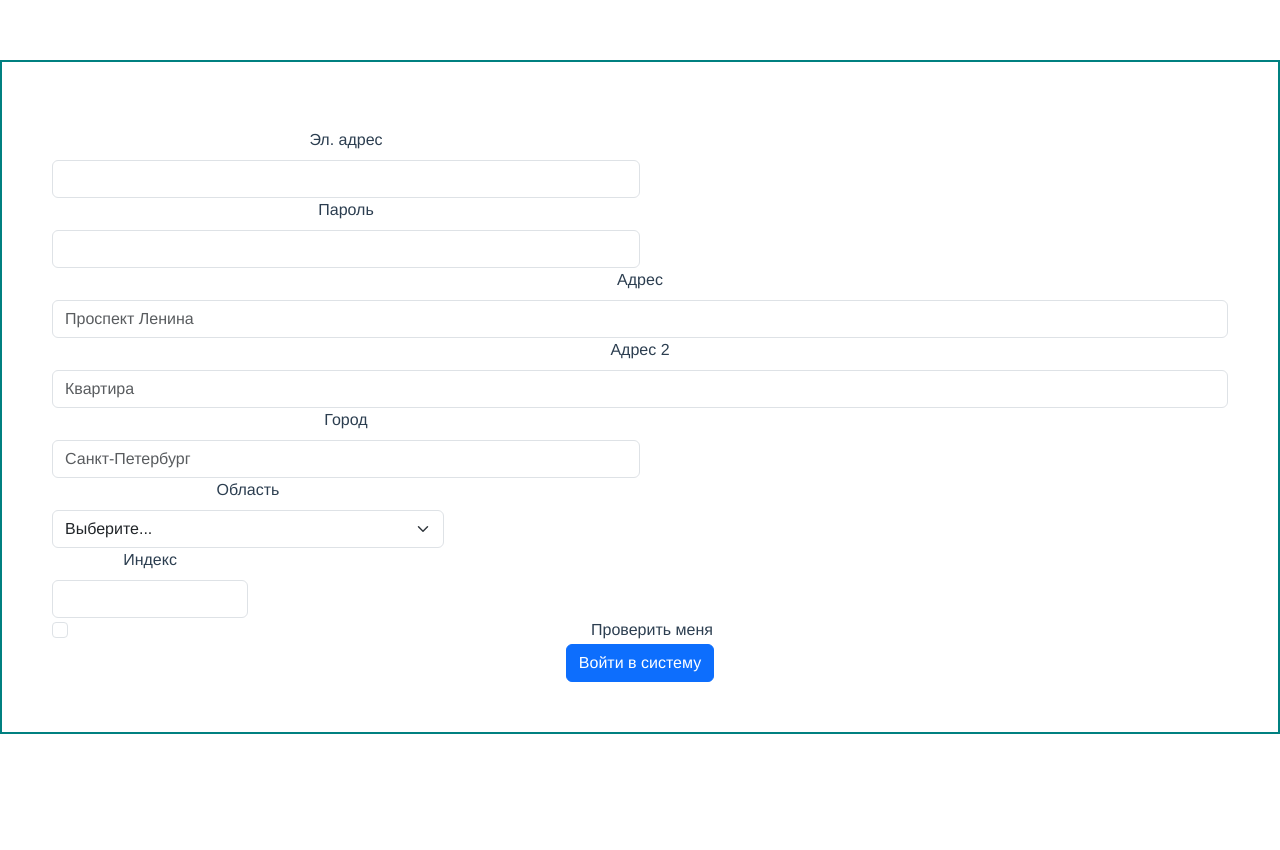
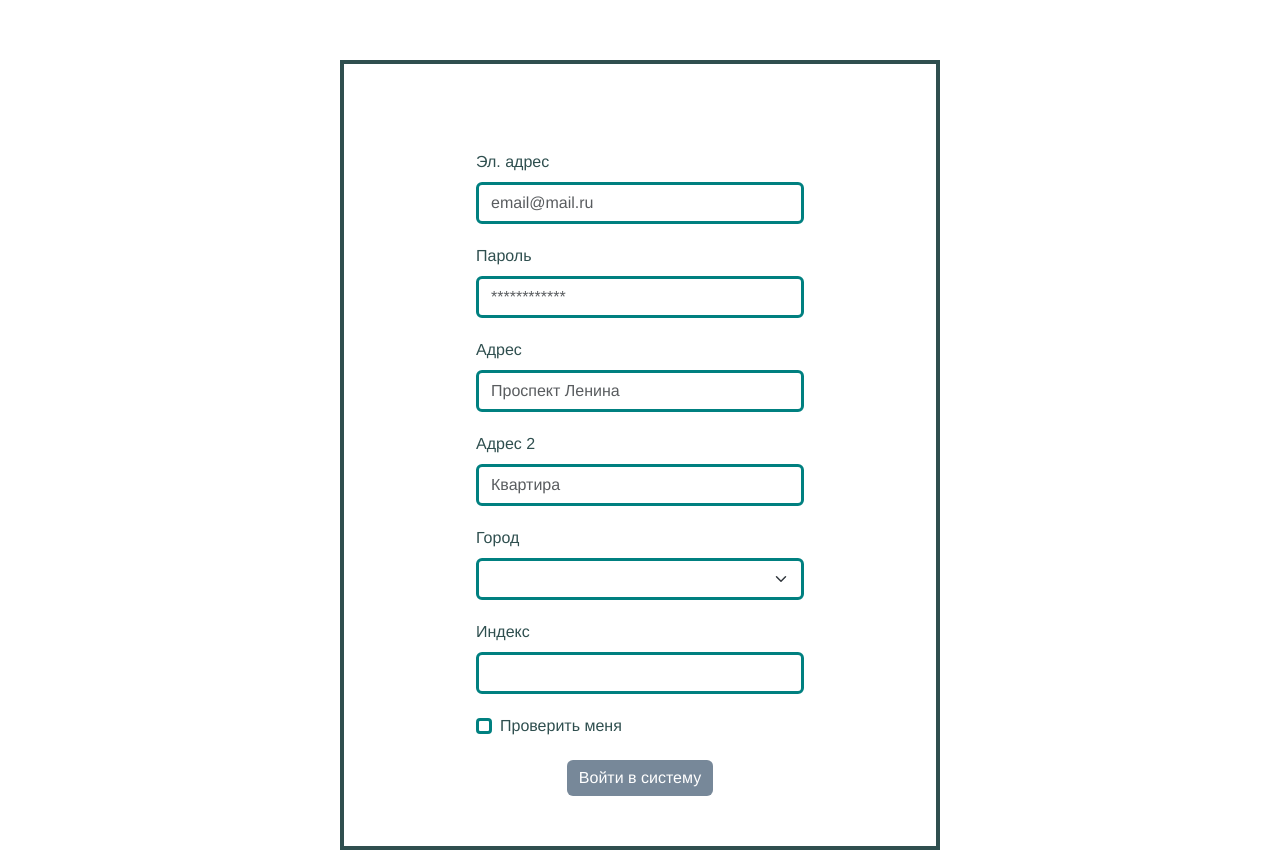
Before and after one commit to 0Vasiliy/vue2-form-validation, a Vue app: page / in a window 1280 px wide. Before the commit the page ends 800 px from the top, so only its background shows below. Built offline with nearby package versions, Linux system fonts and the light colour scheme.

Commit message:
bootstrap

```diff
--- a/src/components/v-form-validate.vue
+++ b/src/components/v-form-validate.vue
@@ -1,38 +1,56 @@
 <template>
     <form class="v-form-validate row g-3">
         <div class="v-form-group">
-            <div class="col-md-6">
+            <div class="v-form-input  col-md-8">
             <label for="inputEmail4" class="form-label">Эл. адрес</label>
-            <input type="email" class="form-control" id="inputEmail4">
+            <input
+            type="email"
+            class="form-control"
+            id="inputEmail4"
+            placeholder="email@mail.ru"
+            v-model.trim="email"
+            >
             </div>
-        <div class="col-md-6">
+            <div class="v-form-input col-md-8">
                 <label for="inputPassword4" class="form-label">Пароль</label>
-            <input type="password" class="form-control" id="inputPassword4">
+                <input
+                type="password"
+                class="form-control"
+                id="inputPassword4"
+                placeholder="************"
+                v-model.trim="password"
+                >
             </div>
-        <div class="col-12">
+            <div class="v-form-input col-md-8">
                 <label for="inputAddress" class="form-label">Адрес</label>
-            <input type="text" class="form-control" id="inputAddress" placeholder="Проспект Ленина">
+                <input
+                type="text"
+                class="form-control"
+                id="inputAddress"
+                placeholder="Проспект Ленина"
+                v-model.trim="adres1"
+                >
             </div>
-        <div class="col-12">
+            <div class="v-form-input col-md-8">
                 <label for="inputAddress2" class="form-label">Адрес 2</label>
                 <input type="text" class="form-control" id="inputAddress2" placeholder="Квартира">
             </div>
-        <div class="col-md-6">
-            <label for="inputCity" class="form-label">Город</label>
-            <input type="text" class="form-control" id="inputCity" placeholder="Санкт-Петербург">
-        </div>
-        <div class="col-md-4">
-            <label for="inputState" class="form-label">Область</label>
-            <select id="inputState" class="form-select">
-            <option selected>Выберите...</option>
-            <option>...</option>
+            <div class="v-form-input col-md-8">
+                <label for="inputState" class="form-label">Город</label>
+                <select id="inputState" class="form-select" v-model="city">
+                <option
+                 selected
+                 v-for="(city,index) in cityes"
+                 :key="index"
+                 >
+                 {{ city.label }}</option>
                 </select>
             </div>
-        <div class="col-md-2">
+            <div class="v-form-input col-md-8">
                 <label for="inputZip" class="form-label">Индекс</label>
                 <input type="text" class="form-control" id="inputZip">
             </div>
-        <div class="col-12">
+            <div class="v-form-input col-md-8">
                 <div class="form-check">
                 <input class="form-check-input" type="checkbox" id="gridCheck">
                 <label class="form-check-label" for="gridCheck">
@@ -40,8 +58,8 @@
                 </label>
                 </div>
             </div>
-        <div class="col-12">
-            <button type="submit" class="btn btn-primary">Войти в систему</button>
+            <div class="v-form-input col-md-8">
+                <button type="submit" class="v-form-btn btn btn-primary">Войти в систему</button>
             </div>
         </div>
     </form>
@@ -49,17 +67,73 @@
 <script>
 
 export default {
-    name: 'vFormValidate'
+    name: 'vFormValidate',
+    data(){
+        return{
+            email: '',
+            password: '',
+            adres1: '',
+            city: [
+                {
+                    label: 'Москва',
+                    value: 'Moskva',
+                },
+                {
+                    label: 'Тула',
+                    value: 'Tula'
+                },
+                {
+                    label: 'Орёл',
+                    value: 'Orel'
+                }
+            ]
+        }
+    },
+    methods:{
+
+    }
 }
 
 </script>
 <style scoped>
     .v-form-validate{
-        max-width: 1620px;
+        max-width: 600px;
         margin: 0 auto;
-        border: 2px solid teal;
+        border: 4px solid #2f4f4f;
     }
     .v-form-group{
         padding: 50px;
+       display: flex;
+       flex-direction: column;
+       justify-content: center;
+       align-items: center;
+    }
+    .v-form-input{
+        margin-top: 20px;
+    }
+    .v-form-btn{
+        margin-left: 0;
+    }
+    .v-form-btn{
+        background-color: #778899;
+        color: white;
+        border: none;
+    }
+    .v-form-btn:hover{
+        transition: all ease-in .3s;
+        background-color: #2f4f4f;
+    }
+    label{
+        display: flex;
+        color: #2f4f4f;
+    }
+    input{
+        border: 3px solid teal;;
+    }
+    select{
+        border: 3px solid teal;;
+    }
+    option{
+        color: #2f4f4f;
     }
 </style>
```
Lines whose indentation alone changed are shown as unchanged.
